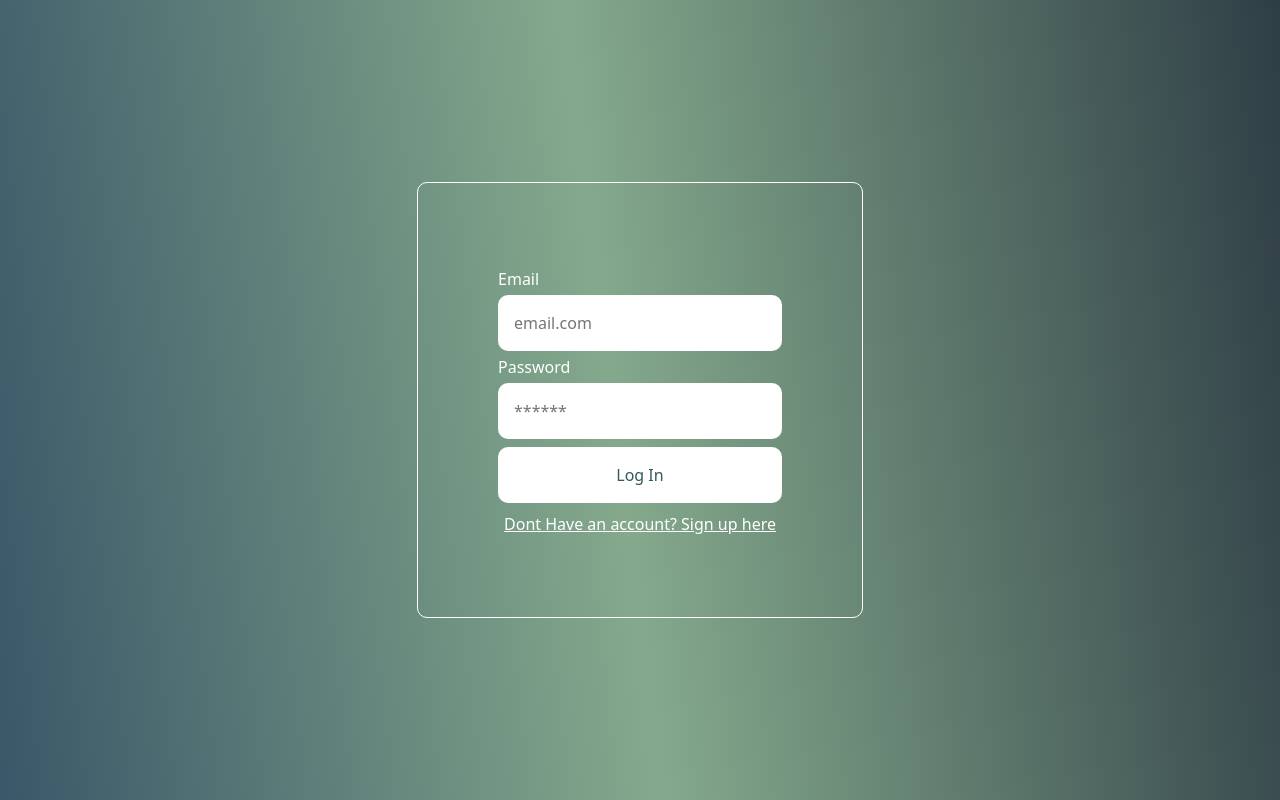
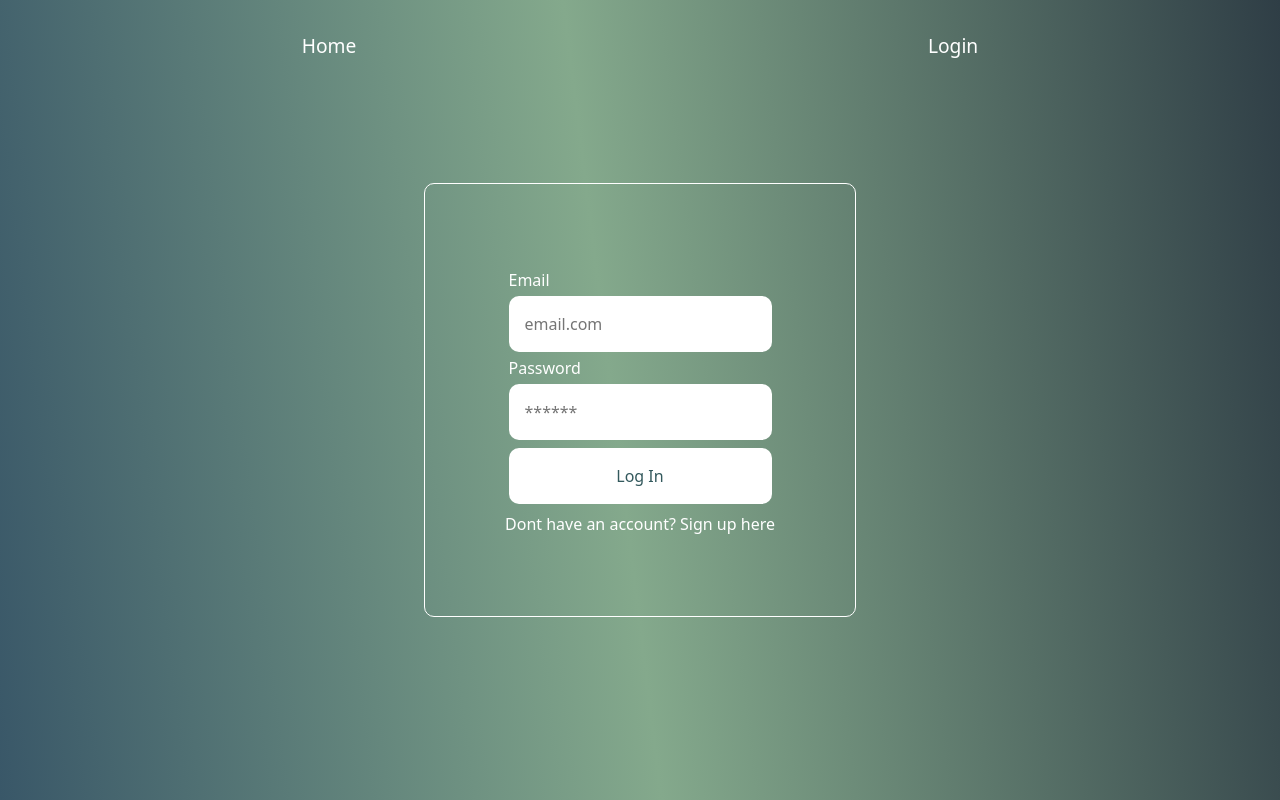
Before and after one commit to prkrgreenwell/kanban-board, a React (Create React App) app in the folder client/: page /login in a window 1280 px wide. Built offline with nearby package versions, Linux system fonts and the light colour scheme.

Commit message:
Got a basic design and functionality going for the header

```diff
--- a/client/src/App.css
+++ b/client/src/App.css
@@ -1,19 +1,21 @@
+/* Universal Styles */
+
 .App {
-  text-align: center;
-  display: flex;
 	min-height: 100vh;
-  align-items: center;
-  justify-content: center;
-  background-image: linear-gradient(83deg, #395768, #84a98c 48%,#2f3e46 );
+	background-image: linear-gradient(83deg, #395768, #84a98c 48%, #2f3e46);
 }
 
-.auth-form, .login-form, .signup-form {
+/* Form Styles */
+
+.auth-form,
+.login-form,
+.signup-form {
 	display: flex;
 	flex-direction: column;
-
+	align-self: center;
 }
 
-.auth-form{
+.auth-form {
 	padding: 5rem;
 	border: 1px solid white;
 	border-radius: 10px;
@@ -26,12 +28,14 @@ label {
 	color: white;
 }
 
-input{
+input {
 	margin: 0.5rem 0;
 	padding: 1rem;
 	border: none;
 	border-radius: 10px;
 }
+
+/* Link Styles */
 
 .clickBtn {
 	border: none;
@@ -47,5 +51,28 @@ input{
 	background: none;
 	color: white;
 	text-decoration: underline;
-  border:none;
+	border: none;
 }
+
+/* Header Styles */
+
+header {
+	margin-top: 1rem;
+	padding: 1rem;
+}
+
+.header-link {
+	font-size: larger;
+}
+
+.header-link,
+.login-link {
+	text-decoration: none;
+	color: white;
+}
+
+.header-link:hover,
+.login-link:hover {
+	color: white;
+	opacity: 50%;
+}
--- a/client/src/App.js
+++ b/client/src/App.js
@@ -40,15 +40,16 @@ function App() {
 	return (
 		<ApolloProvider client={client}>
 			<Router>
-				<div className='App'>
+				<div className='App d-flex justify-content-center'>
 					<Header />
+					<div className='d-flex justify-content-center align-self-center'>
 						<Routes>
 							<Route path='/' element={<Home />} />
 							<Route path='/login' element={<Login />} />
 							<Route path='/signup' element={<Signup />} />
-						{/* <Route path='/me' element={<Dashboard />} /> */}
 							<Route path='/dashboard' element={<Dashboard />} />
 						</Routes>
+					</div>
 				</div>
 			</Router>
 		</ApolloProvider>
--- a/client/src/components/Header/index.js
+++ b/client/src/components/Header/index.js
@@ -9,8 +9,31 @@ const Header = () => {
 		Auth.logout();
 	};
 	return (
-		<header className='bg-primary text-light mb-4 py-3 flex-row align-center'>
-
+		<header className='fixed-top'>
+			<div className='d-flex justify-content-around '>
+				{Auth.loggedIn() ? (
+					<>
+						<Link className='header-link' to='/'>
+							Home
+						</Link>
+						<Link className='header-link' to='/dashboard'>
+							{Auth.getProfile().data.username}'s Profile
+						</Link>
+						<Link className='header-link' onClick={logout} to='/home'>
+							Logout
+						</Link>
+					</>
+				) : (
+					<>
+						<Link className='header-link' to='/'>
+							Home
+						</Link>
+						<Link className='header-link' to='/login'>
+							Login
+						</Link>
+					</>
+				)}
+			</div>
 		</header>
 	);
 };
--- a/client/src/pages/Login.jsx
+++ b/client/src/pages/Login.jsx
@@ -13,7 +13,6 @@ const Login = (props) => {
 
 	const handleChange = (event) => {
 		const { name, value } = event.target;
-
 	};
 
 	const handleSubmit = async (e) => {
@@ -61,9 +60,9 @@ const Login = (props) => {
 					</button>
 				</form>
 			)}
-			<button className='linkBtn' onClick={() => props.onFormSwitch('signup')}>
-				Dont Have an account? Sign up here
-			</button>
+			<Link className='login-link' to='/Signup'>
+				Dont have an account? Sign up here
+			</Link>
 			{error && <div className=''>{error.message}</div>}
 		</div>
 	);
--- a/client/src/pages/Signup.jsx
+++ b/client/src/pages/Signup.jsx
@@ -63,9 +63,10 @@ const Signup = (props) => {
 				</form>
 			)}
 
-			<button className='linkBtn' onClick={() => props.onFormSwitch('login')}>
+			<Link className='login-link' to='/Login'>
 				Already have an account? Log in here
-			</button>
+			</Link>
+
 			{error && <div className=''>{error.message}</div>}
 		</div>
 	);
```
Lines whose indentation alone changed are shown as unchanged.
